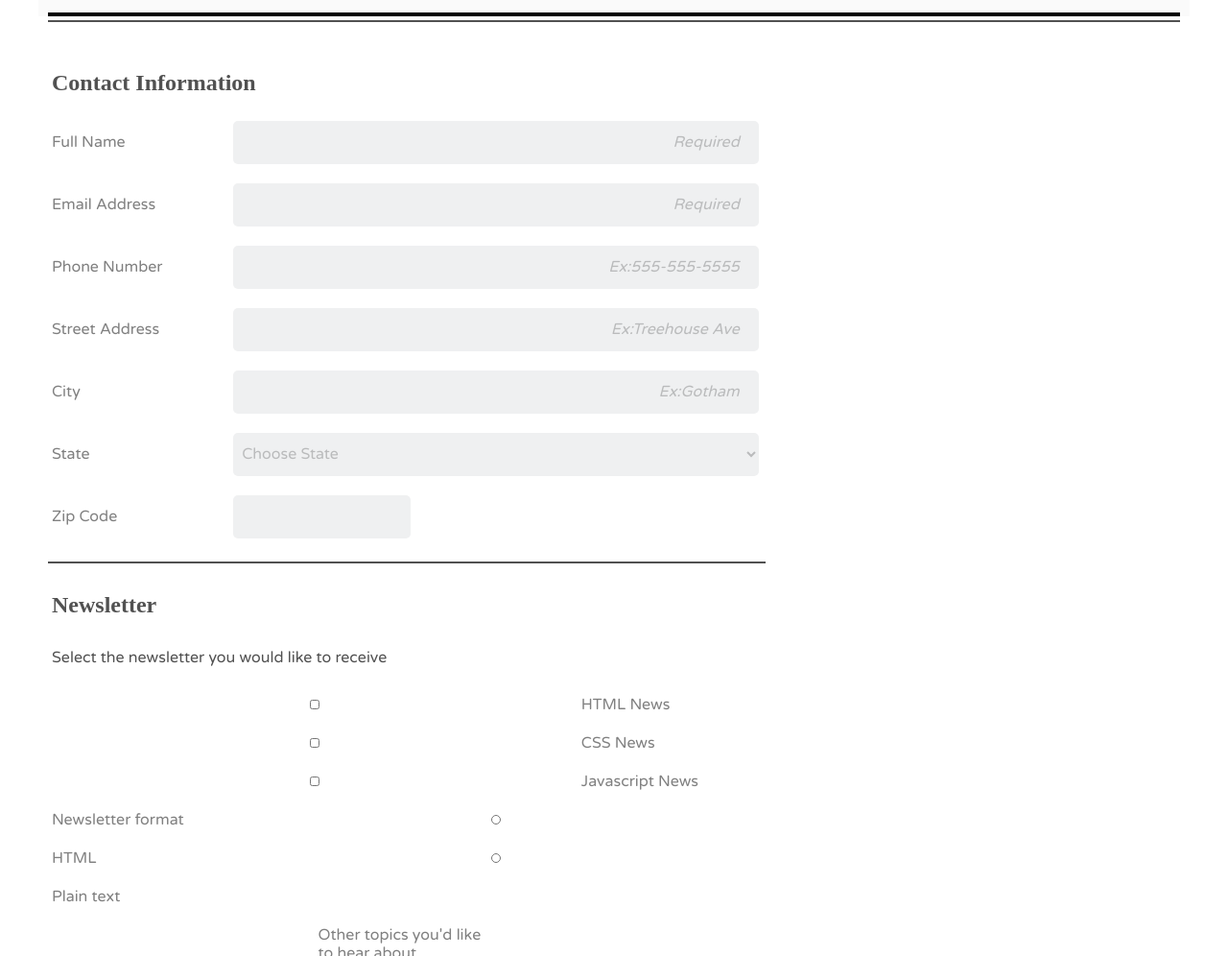
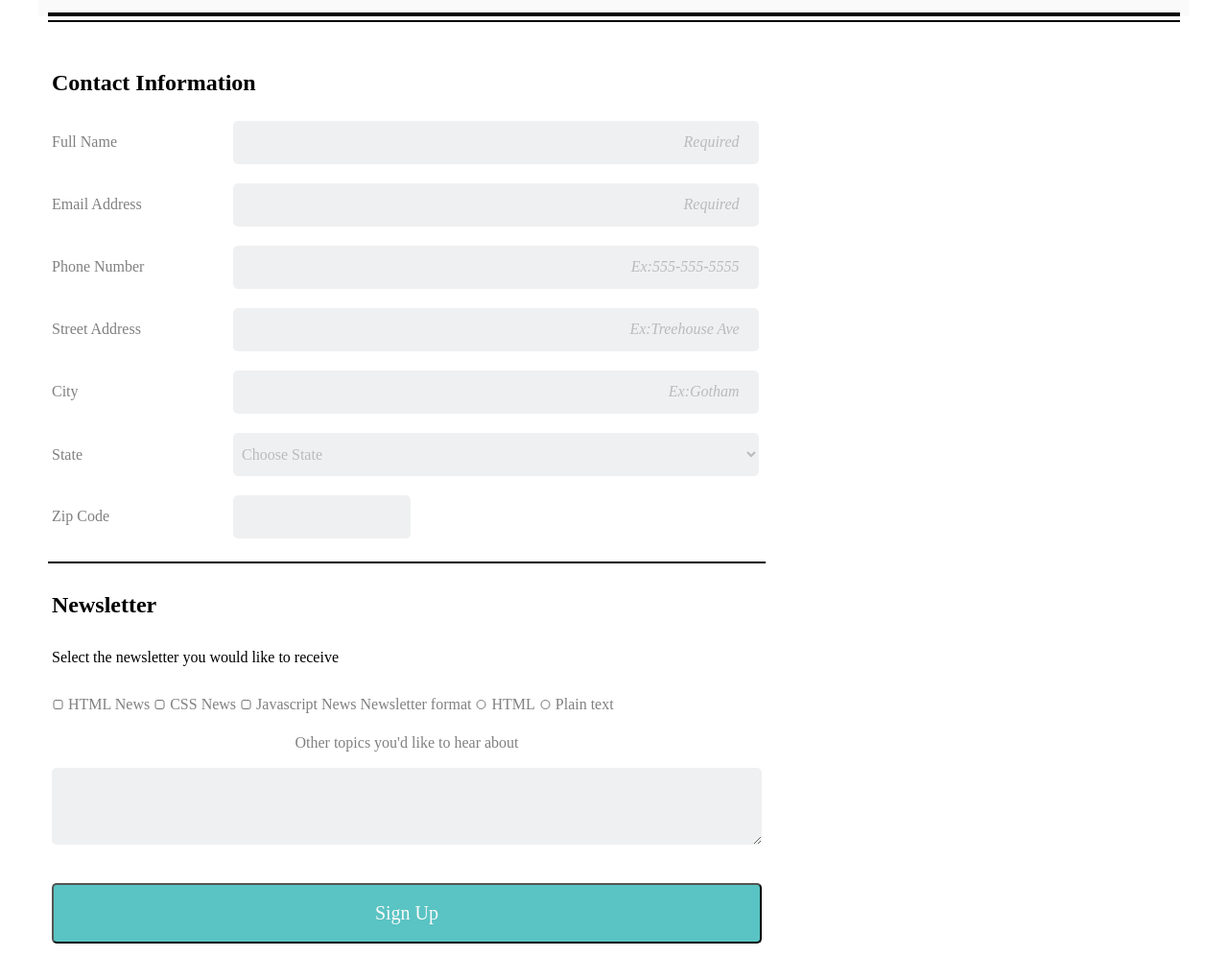
Before and after one commit to Jmunoz85/online_registration_v4, a plain HTML site: page index.html in a window 1280 px wide. Shown: the part 231-1227 px from the top of the page at 96% size. Drawn offline with Linux system fonts and the light colour scheme.

Commit message:
Update styles.css

```diff
--- a/css/styles.css
+++ b/css/styles.css
@@ -1,3 +1,19 @@
+Skip to content
+
+Search or jump to…
+
+Pull requests
+Issues
+Marketplace
+Explore
+
+@Jmunoz85
+Code  Issues 0  Pull requests 0  Projects 0  Wiki  Security  Pulse  Community
+online_registration_v4/css/styles.css
+@Jmunoz85 Jmunoz85 Update styles.css
+f469fb7 32 minutes ago
+214 lines (193 sloc)  3.01 KB
+
 
 body {
   min-height: 100vh;
@@ -174,17 +190,16 @@ input:focus {
   padding-bottom: 75px;
 }
 
-.newsletter input,label{
+.newsletter input {
   display: inline-block;
-  width: auto%;
+  width: 74%;
   height: 10px;
   margin: 0 auto;
 }
 .newsletter label {
   display: inline-block;
-  width: auto;
+  width: 25%;
   margin: 0 auto;
-
 }
 
 @media (min-width: 768px) {
@@ -197,6 +212,17 @@ input:focus {
     display: inline-block;
     width: 74%;
   }
+  .newsletter input,label{
+    display: inline-block;
+    width: auto;
+    height: 10px;
+    margin: 0 auto;
+  }
+  .newsletter label {
+    display: inline-block;
+    width: auto;
+    margin: 0 auto;
+  }
   input#zipcode {
     max-width: 25%;
   }
```
